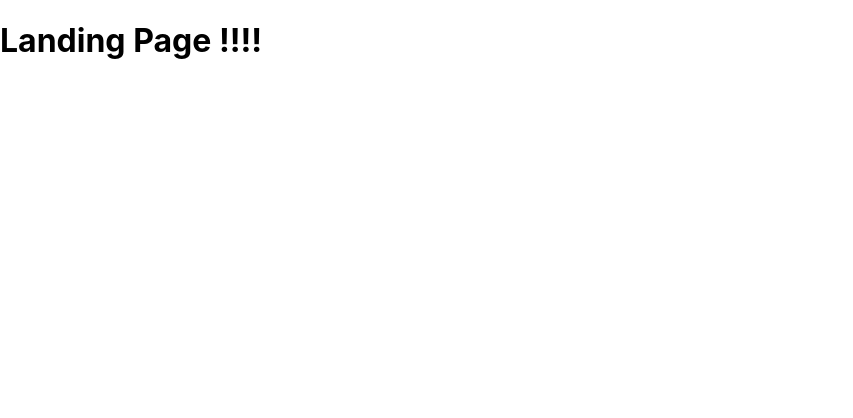
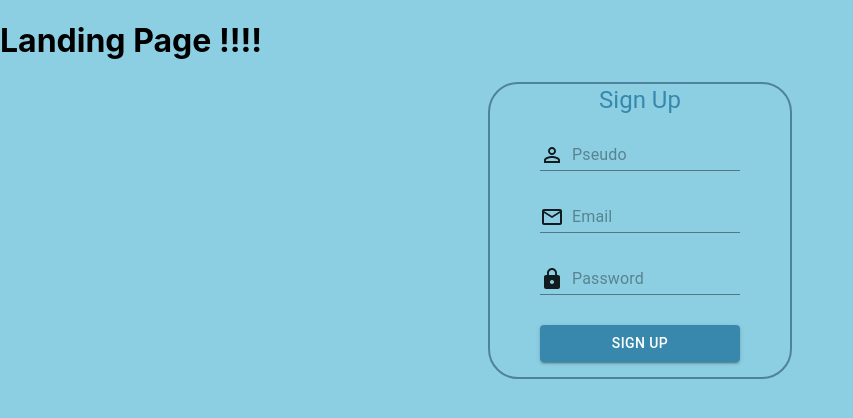
Before and after one commit to lolottetheclash/My-Cities, a React (Create React App) app in the folder frontend/: page / in a window 1280 px wide. Shown: the top 418 px of the page, without its empty margins (0-853 px from the left). Built offline with nearby package versions, Linux system fonts and the light colour scheme.

Commit message:
add mui and signup start

```diff
--- a/frontend/package.json
+++ b/frontend/package.json
@@ -3,6 +3,8 @@
   "version": "0.1.0",
   "private": true,
   "dependencies": {
+    "@material-ui/core": "^4.11.3",
+    "@material-ui/icons": "^4.11.2",
     "@testing-library/jest-dom": "^5.11.9",
     "@testing-library/react": "^11.2.5",
     "@testing-library/user-event": "^12.8.3",
--- /dev/null
+++ b/frontend/src/Theme.ts
@@ -0,0 +1,20 @@
+import { createMuiTheme } from '@material-ui/core/styles';
+
+const theme = createMuiTheme({
+  palette: {
+    primary: {
+      light: '#72cff8',
+      main: '#3788ac',
+      dark: '#0276aa',
+      contrastText: '#fff',
+    },
+    secondary: {
+      light: '#ef6694',
+      main: '#ec407a',
+      dark: '#a52c55      ',
+      contrastText: '#000',
+    },
+  },
+});
+
+export default theme;
--- /dev/null
+++ b/frontend/src/components/Signup/Signup.css
@@ -0,0 +1,24 @@
+body {
+  background-color: #8ccfe3;
+  margin: 0;
+  padding: 0;
+}
+
+.signup-container {
+  display: flex;
+  flex-direction: column;
+  align-items: center;
+  width: 300px;
+  margin: 0 auto;
+  border: 2px solid;
+  border-radius: 30px;
+  border-color: #4f829e;
+}
+
+.signup-title {
+  color: #4f829e;
+}
+
+.signup-form {
+  width: 200px;
+}
--- /dev/null
+++ b/frontend/src/components/Signup/Signup.tsx
@@ -0,0 +1,76 @@
+import React from 'react';
+import { Input, InputAdornment, Button, Typography } from '@material-ui/core';
+import { makeStyles } from '@material-ui/core/styles';
+import PersonOutlineIcon from '@material-ui/icons/PersonOutline';
+import MailOutlineIcon from '@material-ui/icons/MailOutline';
+import LockIcon from '@material-ui/icons/Lock';
+
+import './Signup.css';
+import theme from '../../Theme';
+
+const useStyles = makeStyles({
+  root: {
+    margin: '15px 0',
+  },
+  h5: {
+    color: theme.palette.primary.main,
+  },
+  button: {
+    margin: '15px 0',
+  },
+});
+
+const Signup = (): JSX.Element => {
+  const classes = useStyles();
+
+  return (
+    <div className="signup-container">
+      <Typography variant="h5" gutterBottom className={classes.h5}>
+        Sign Up
+      </Typography>
+      <form className="signup-form">
+        <Input
+          classes={{ root: classes.root }}
+          id="input-with-icon-adornment"
+          placeholder="Pseudo"
+          startAdornment={
+            <InputAdornment position="start">
+              <PersonOutlineIcon />
+            </InputAdornment>
+          }
+        />
+        <Input
+          classes={{ root: classes.root }}
+          id="input-with-icon-adornment"
+          placeholder="Email"
+          startAdornment={
+            <InputAdornment position="start">
+              <MailOutlineIcon />
+            </InputAdornment>
+          }
+        />
+        <Input
+          classes={{ root: classes.root }}
+          id="input-with-icon-adornment"
+          placeholder="Password"
+          type="password"
+          startAdornment={
+            <InputAdornment position="start">
+              <LockIcon />
+            </InputAdornment>
+          }
+        />
+        <Button
+          variant="contained"
+          color="primary"
+          fullWidth
+          classes={{ root: classes.button }}
+        >
+          Sign Up
+        </Button>
+      </form>
+    </div>
+  );
+};
+
+export default Signup;
--- a/frontend/src/components/landingPage/LandingPage.tsx
+++ b/frontend/src/components/landingPage/LandingPage.tsx
@@ -1,5 +1,12 @@
+import Signup from '../Signup/Signup';
+
 const LandingPage = (): JSX.Element => {
-  return <h1>Landing Page !!!!</h1>;
+  return (
+    <>
+      <h1>Landing Page !!!!</h1>
+      <Signup />
+    </>
+  );
 };
 
 export default LandingPage;
```
Also changed, not shown: frontend/src/App.tsx (+8 -2 lines), 2 other files (tests, documents, lock files or other folders).
